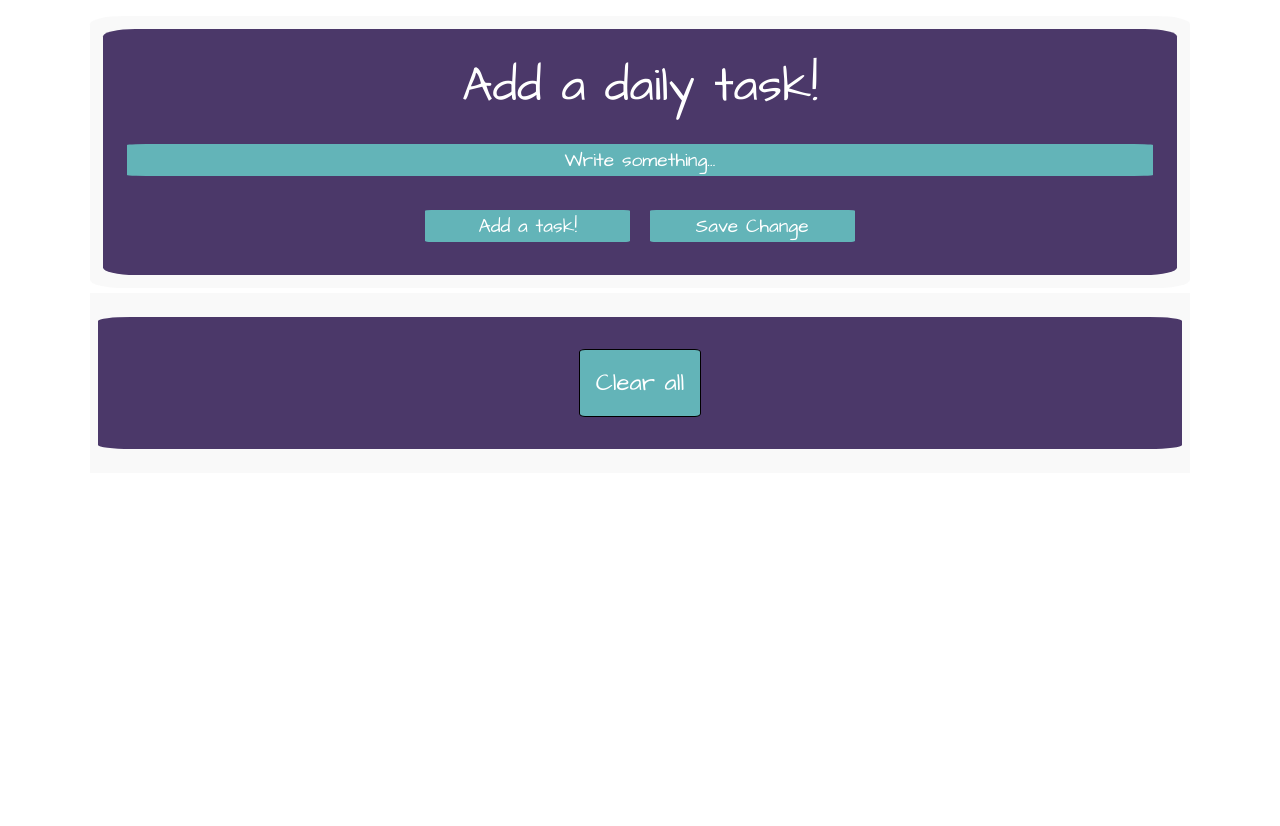
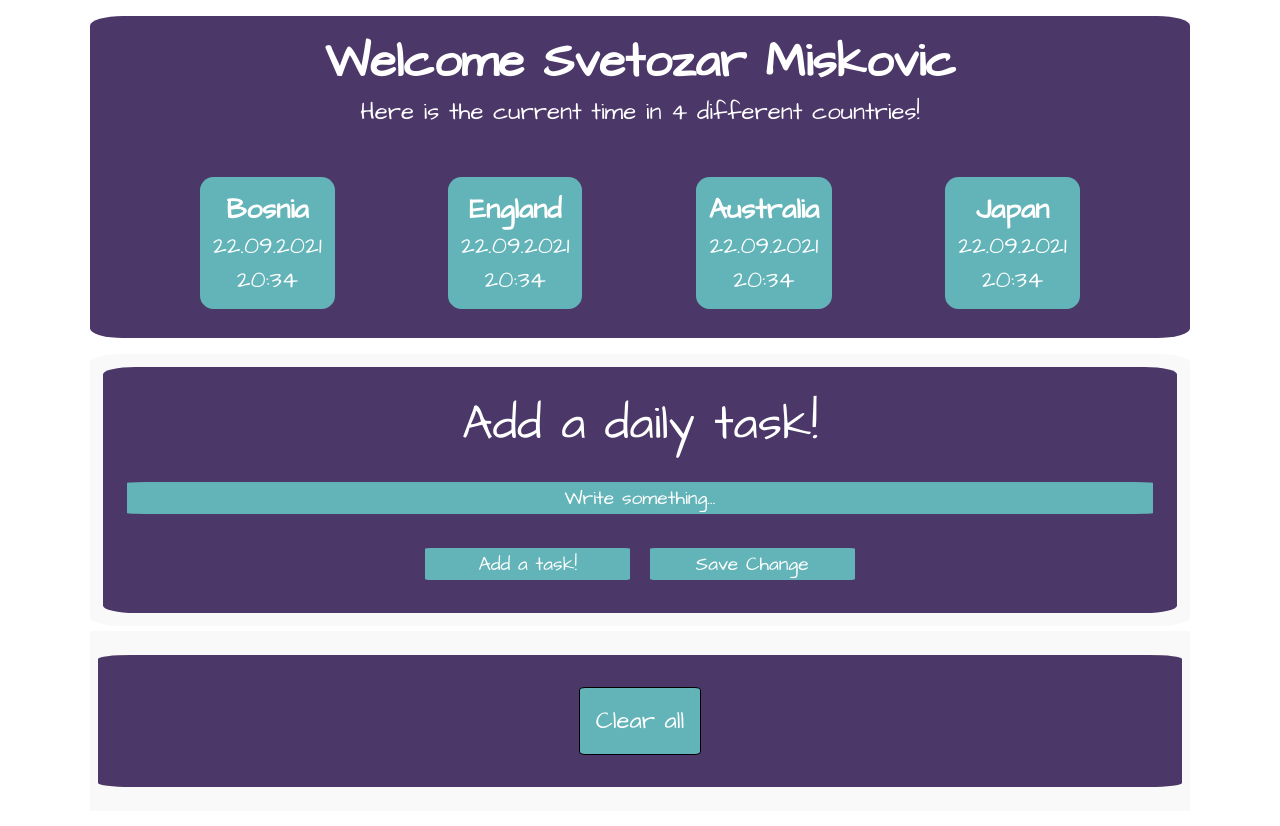
Before and after one commit to SvetozarMiskovic/todoApp, a website: page index.html in a window 1280 px wide. Before the commit the page ends 800 px from the top, so only its background shows below. Drawn offline with Linux system fonts and the light colour scheme.

Commit message:
added DayJS

```diff
--- a/app.js
+++ b/app.js
@@ -1,12 +1,15 @@
+// Timezones
+const date = dayJS.get;
+// Timezones end
+
+// Todo app
+
+// Todo selectors
 const formSubmit = document.querySelector('#submitBtn');
 const textInput = document.getElementById('todoTask');
 const ul = document.querySelector('.task-container ul');
 const clearAll = document.querySelector('.clear-all');
 const saveBtn = document.querySelector('.saveBtn');
-
-function retPrev() {
-  //
-}
 // Once DOM is loaded, check the LS and render from it
 window.addEventListener('DOMContentLoaded', function () {
   checkLS();
@@ -149,3 +152,4 @@ function checkLS() {
     });
   }
 }
+// Todo app end
--- a/index.html
+++ b/index.html
@@ -14,6 +14,36 @@
     />
   </head>
   <body>
+    <section class="greetings">
+      <div class="container">
+        <div class="welcome">
+          <h2>Welcome <span class="name">Svetozar Miskovic</span></h2>
+          <p>Here is the current time in 4 different countries!</p>
+        </div>
+        <div class="timezones">
+          <div class="box" data-id="bosnia">
+            <h3 class="country">Bosnia</h3>
+            <p class="date">22.09.2021</p>
+            <p class="time">20:34</p>
+          </div>
+          <div class="box" data-id="england">
+            <h3 class="country">England</h3>
+            <p class="date">22.09.2021</p>
+            <p class="time">20:34</p>
+          </div>
+          <div class="box" data-id="australia">
+            <h3 class="country">Australia</h3>
+            <p class="date">22.09.2021</p>
+            <p class="time">20:34</p>
+          </div>
+          <div class="box" data-id="japan">
+            <h3 class="country">Japan</h3>
+            <p class="date">22.09.2021</p>
+            <p class="time">20:34</p>
+          </div>
+        </div>
+      </div>
+    </section>
     <section class="todo-app">
       <div class="container grid">
         <div class="todo-section">
--- a/package.json
+++ b/package.json
@@ -20,5 +20,8 @@
   },
   "devDependencies": {
     "gh-pages": "^3.2.3"
+  },
+  "dependencies": {
+    "dayjs": "^1.10.7"
   }
 }
--- a/style.css
+++ b/style.css
@@ -157,3 +157,45 @@ input[type='submit']:hover {
   transform: scale(1.1);
   transition: ease-out 0.2s;
 }
+
+/* Greetings */
+.greetings {
+  margin: 1rem 0;
+}
+.greetings .container {
+  display: flex;
+  gap: 2rem;
+  flex-direction: column;
+  background-color: #4b3869;
+  padding: 0.8rem;
+  border-radius: 3%;
+  align-items: center;
+  color: white;
+}
+
+.timezones {
+  width: 100%;
+  display: flex;
+  flex-direction: row;
+  align-items: space-evenly;
+  justify-content: space-evenly;
+  text-align: center;
+  font-size: 1.5rem;
+}
+.welcome {
+  text-align: center;
+}
+.welcome h2 {
+  font-size: 3rem;
+}
+
+.welcome p {
+  font-size: 1.5rem;
+}
+
+.box {
+  background-color: #63b4b8;
+  padding: 0.8rem;
+  border-radius: 10%;
+  margin: 1rem;
+}
```
Also changed, not shown: 1 other file.
